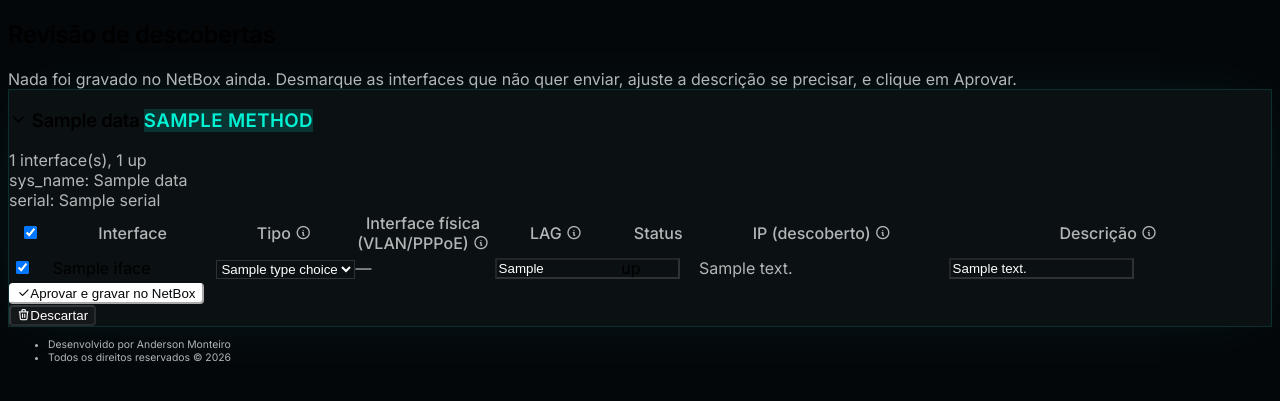
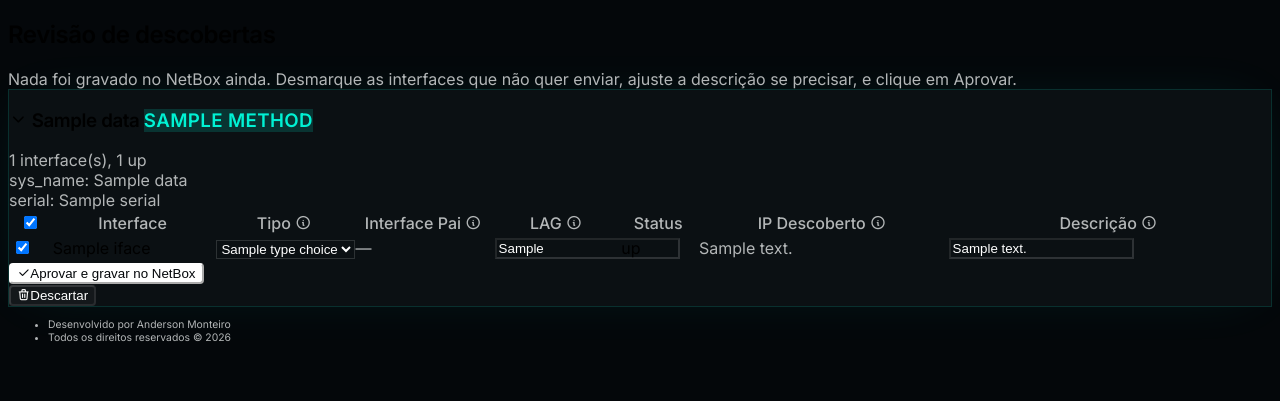
Before and after one commit to andersmonteiro/netbox-2.0, a Flask app: template discovery-ui/templates/review.html in a window 1280 px wide. Shown: the part 55-456 px from the top of the page. Run offline with Flask 3, Linux system fonts and the light colour scheme; the template is opened without the code that fills it: most values are stand-ins (such as "Sample title", 1, 10 or a date in 2020); some libraries are stand-ins or nearby versions.

Commit message:
fix(review): encurtar títulos das colunas (Interface Pai, IP Descoberto)
Títulos longos ('Interface física (VLAN/PPPoE)', 'IP (descoberto)')
quebravam linha no cabeçalho da tabela. Encurtados pra caber numa
linha só; o texto completo continua no tooltip (ícone de info).

```diff
--- a/discovery-ui/templates/review.html
+++ b/discovery-ui/templates/review.html
@@ -55,10 +55,10 @@
               <th class="col-check"><input type="checkbox" class="form-check-input m-0" checked onclick="this.closest('table').querySelectorAll('.if-cb').forEach(c => c.checked = this.checked)"></th>
               <th class="col-iface">Interface</th>
               <th class="col-type">Tipo <i class="ti ti-info-circle text-secondary" title="Sugerido automaticamente pelo nome -- confira e troque se precisar"></i></th>
-              <th class="col-parent">Interface física (VLAN/PPPoE) <i class="ti ti-info-circle text-secondary" title="Só faz sentido pra interfaces de VLAN ou pppoe-client (MikroTik) -- escolha a porta física por trás dela"></i></th>
+              <th class="col-parent">Interface Pai <i class="ti ti-info-circle text-secondary" title="Só faz sentido pra interfaces de VLAN ou pppoe-client (MikroTik) -- escolha a porta física por trás dela"></i></th>
               <th class="col-lag">LAG <i class="ti ti-info-circle text-secondary" title="Preenchido automaticamente quando detectado no device (Eth-Trunk no Huawei, Parent-LAG no Datacom). Se a interface LAG ainda não existir no NetBox, ela é criada ao aprovar. Deixe em branco se essa porta não faz parte de nenhuma LAG."></i></th>
               <th class="col-status">Status</th>
-              <th class="col-ip">IP (descoberto) <i class="ti ti-info-circle text-secondary" title="IP(s) configurado(s) na porta, lido agora via SNMP e/ou SSH -- ao aprovar, é isso que vai ser gravado no NetBox"></i></th>
+              <th class="col-ip">IP Descoberto <i class="ti ti-info-circle text-secondary" title="IP(s) configurado(s) na porta, lido agora via SNMP e/ou SSH -- ao aprovar, é isso que vai ser gravado no NetBox"></i></th>
               <th class="col-desc">Descrição <i class="ti ti-info-circle text-secondary" title="Já vem preenchido com o que estiver salvo no NetBox pra essa interface -- edite se precisar"></i></th>
             </tr>
           </thead>
```
